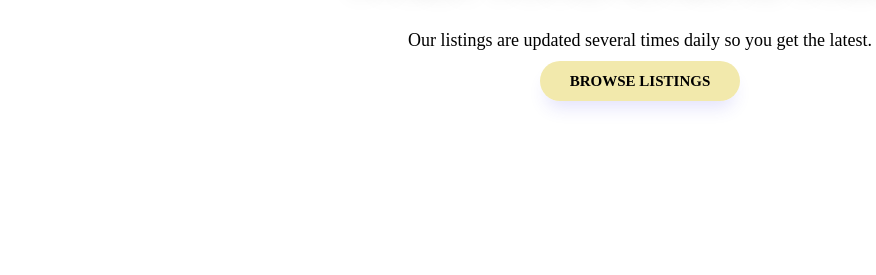
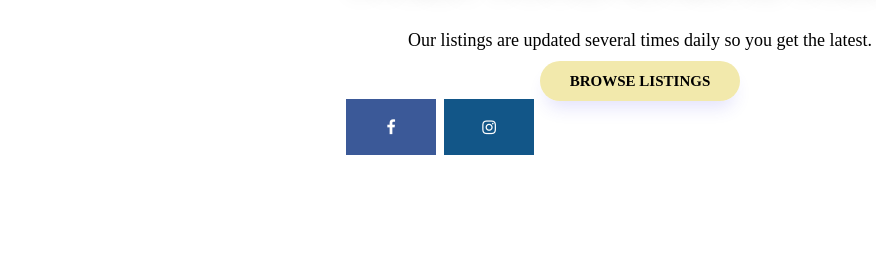
Before and after one commit to justineshaw/justineshaw.github.io, a plain HTML site: page index.html in a window 1280 px wide. Shown: the part 2119-2394 px from the top of the page, 0-876 px from the left. Drawn offline with Linux system fonts and the light colour scheme.

Commit message:
add social links

```diff
--- a/index.html
+++ b/index.html
@@ -11,6 +11,10 @@
 
     <link href="main.css" rel="stylesheet" />
     <script async src="main.js"></script>
+    <link
+      rel="stylesheet"
+      href="https://cdnjs.cloudflare.com/ajax/libs/font-awesome/4.7.0/css/font-awesome.min.css"
+    />
   </head>
 
   <body>
@@ -279,6 +283,16 @@
       >
       <br />
       <img class="remax" src="brok-logo.jpg" width="300" />
+      <a
+        href="https://www.facebook.com/ChristyandCompanyRealEstate?mibextid=LQQJ4d"
+        target="_blank"
+        class="fa fa-facebook"
+      ></a>
+      <a
+        href="https://instagram.com/christyandcompanyrealestate?igshid=YmMyMTA2M2Y="
+        target="_blank"
+        class="fa fa-instagram"
+      ></a>
     </div>
   </body>
 </html>
--- a/main.css
+++ b/main.css
@@ -26,7 +26,12 @@ body {
 .section-1 {
   padding: 10px 10px 100px 10px;
   background-position: top center;
-  background-image: linear-gradient(180deg, #ffffff 0%, rgba(255, 255, 255, 0.39) 39%), url(bkrd.jpg) !important;
+  background-image: linear-gradient(
+      180deg,
+      #ffffff 0%,
+      rgba(255, 255, 255, 0.39) 39%
+    ),
+    url(bkrd.jpg) !important;
 }
 
 .round-image {
@@ -160,3 +165,23 @@ q {
     width: 300px;
   }
 }
+
+.fa {
+  padding: 20px;
+  font-size: 30px;
+  width: 50px;
+  text-align: center;
+  text-decoration: none;
+  margin: 5px 2px;
+}
+.fa:hover {
+  opacity: 0.7;
+}
+.fa-facebook {
+  background: #3b5998;
+  color: white;
+}
+.fa-instagram {
+  background: #125688;
+  color: white;
+}
```
